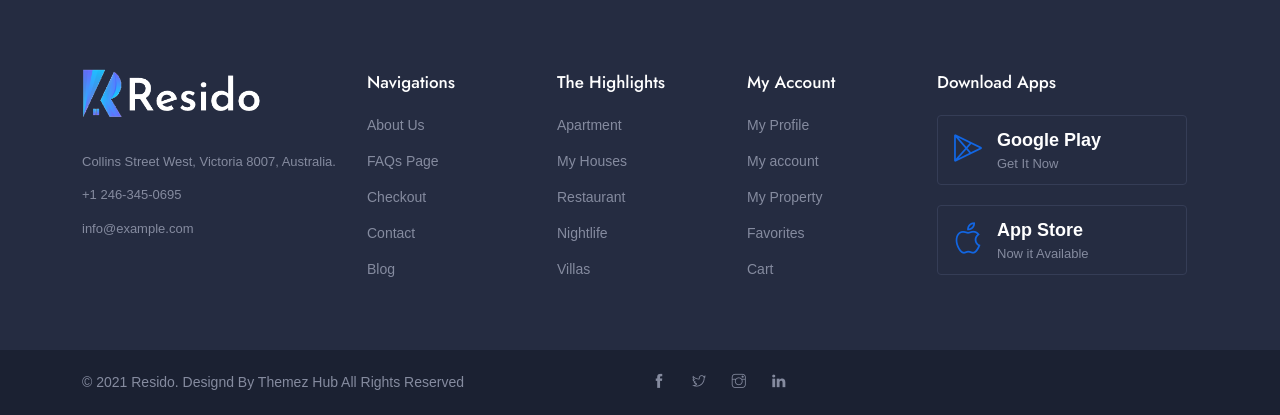
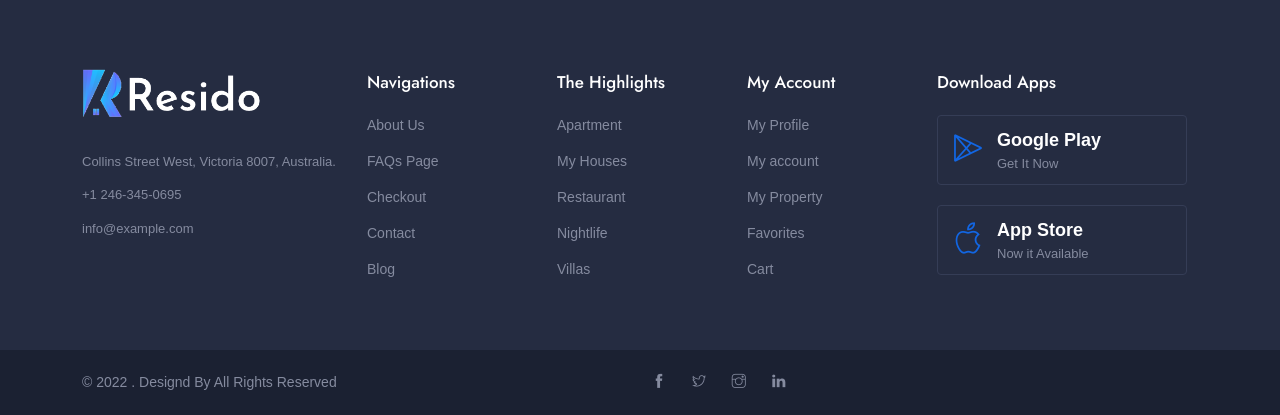
Before and after one commit to destiny2222/realstate, a Django app: page /signup in a window 1280 px wide. Shown: the part 1057-1472 px from the top of the page. Run offline with Django 3.2, Linux system fonts and the light colour scheme; some libraries are stand-ins or nearby versions; some web fonts are replaced.

Commit message:
first commit

```diff
--- a/template/include/footer.html
+++ b/template/include/footer.html
@@ -92,7 +92,7 @@
 						<div class="row align-items-center">
 
 							<div class="col-lg-6 col-md-6">
-								<p class="mb-0">© 2021 Resido. Designd By <a href="">Themez Hub</a> All Rights Reserved</p>
+								<p class="mb-0">© 2022 . Designd By  All Rights Reserved</p>
 							</div>
 
 							<div class="col-lg-6 col-md-6 text-right">
```
